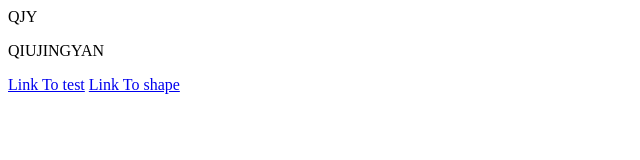
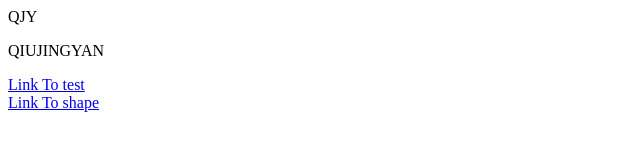
Before and after one commit to JenniferChioo/JenniferChioo.github.io, a plain HTML site: page index.html in a window 1280 px wide. Shown: the whole page, without its empty margins (0-640 px from the left). Drawn offline with Linux system fonts and the light colour scheme.

Commit message:
Update index.html

```diff
--- a/index.html
+++ b/index.html
@@ -6,7 +6,7 @@
 
   <body>
     <p>QIUJINGYAN</p>
-    <a href="test.html">Link To test</a>
+    <a href="test.html">Link To test</a><br>
     <a href="shape.html">Link To shape</a>
   </body>
 </html>
```
